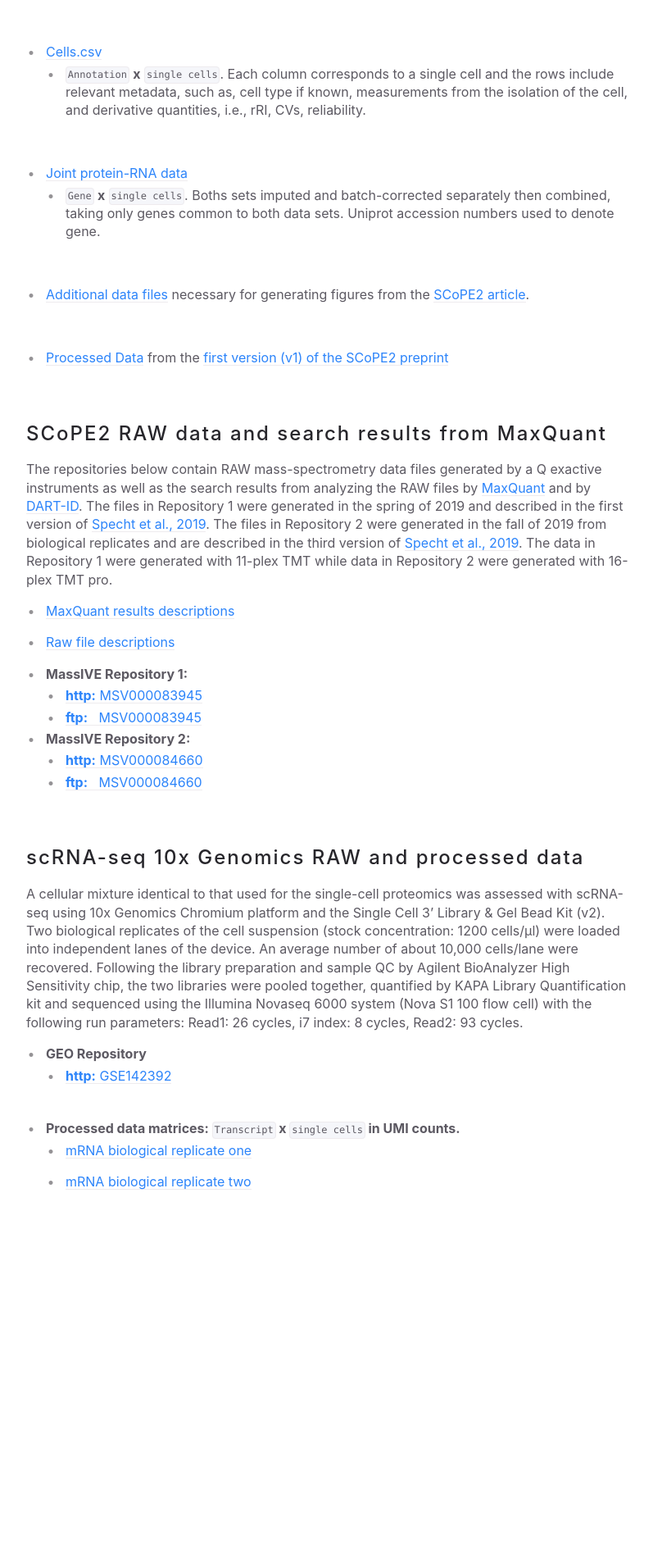
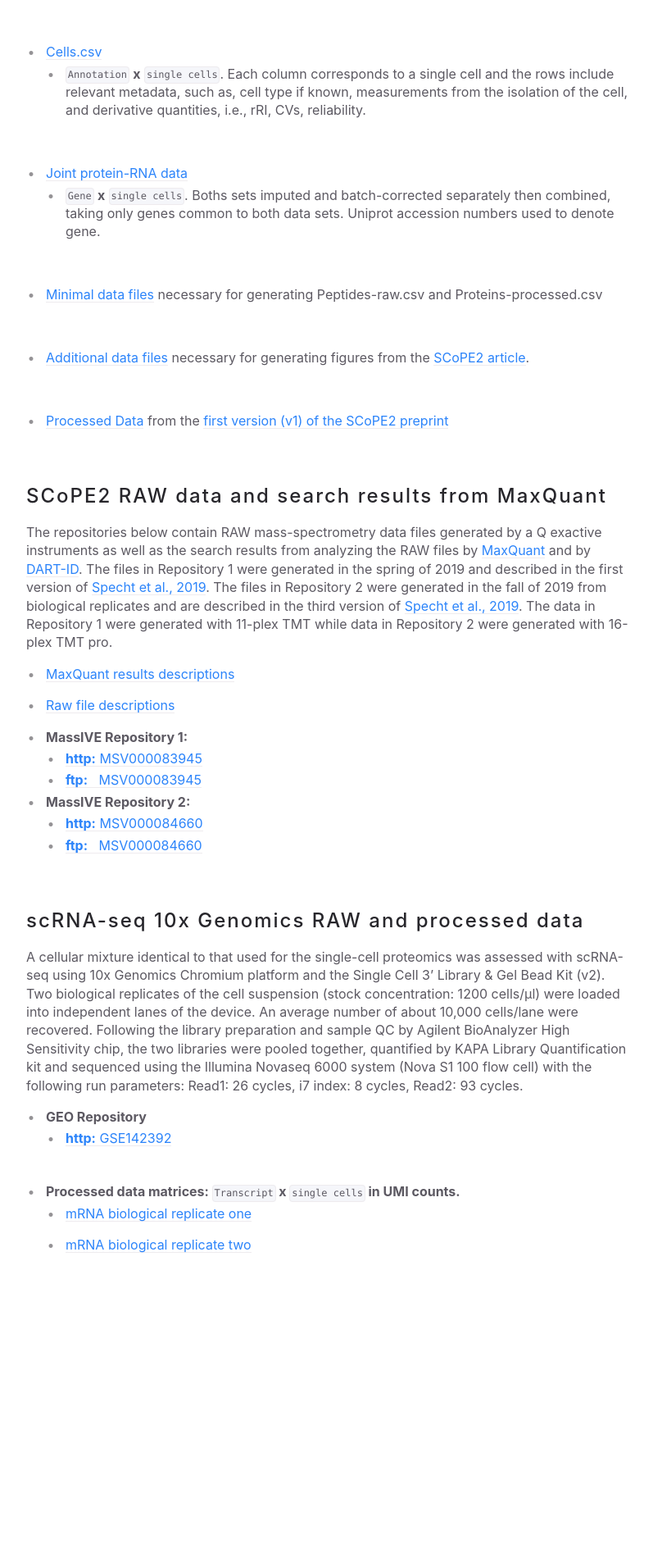
Before and after one commit to SlavovLab/SCoPE2, a Jekyll site: the page built from docs/docs/data.md, in a window 1280 px wide. Shown: the part 597-2496 px from the top of the page at 82% size, without its empty margins (356-1153 px from the left). Built offline with Jekyll 4.4.1, drawn with Linux system fonts in a browser that asks for light colours.

Commit message:
added minimal data files
for reproducing quantitative matrices

```diff
--- a/docs/docs/data.md
+++ b/docs/docs/data.md
@@ -38,6 +38,9 @@ description: "download single-cell proteomics data from SCoPE2, a second generat
 
 &nbsp;
 
+* [Minimal data files](https://drive.google.com/drive/folders/1H3upHNUZNb1bVUNivUiZkX9-RbCs1fh0?usp=sharing) necessary for generating Peptides-raw.csv and Proteins-processed.csv
+
+&nbsp;
 * [Additional data files](https://drive.google.com/open?id=1VzBfmNxziRYqayx3SP-cOe2gu129Obgx) necessary for generating figures from the [SCoPE2 article](https://doi.org/10.1101/665307).
 
 &nbsp;
```
Also changed, not shown: 3 other files.
